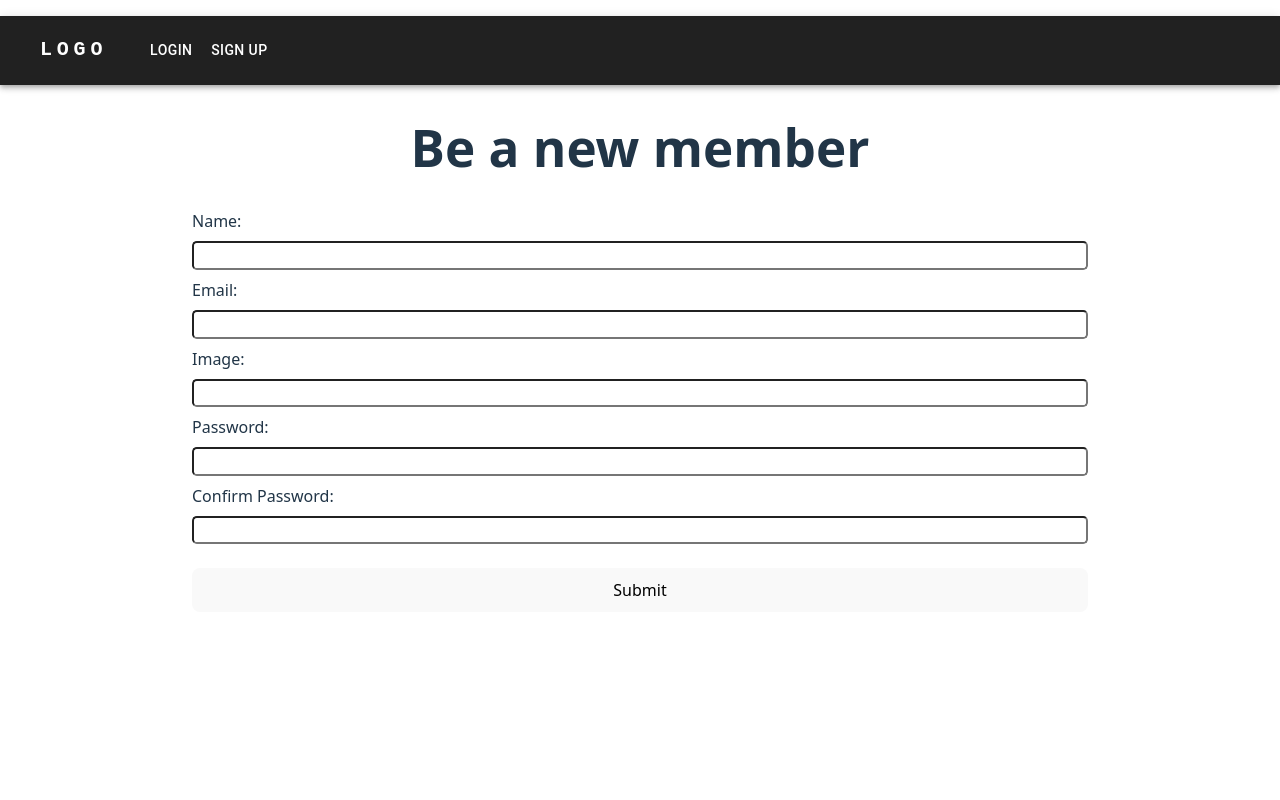
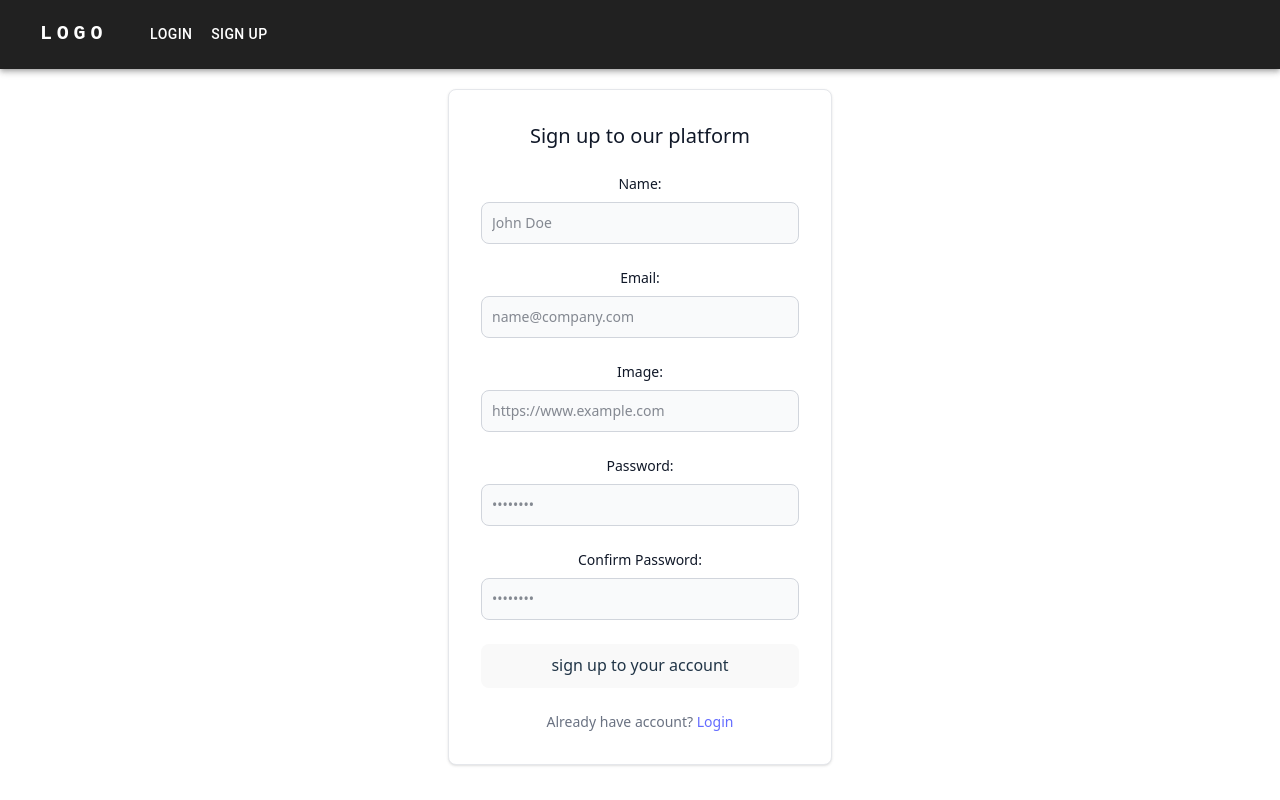
Before and after one commit to HodaRoushdy/authenticated_blog_dashboard, a React (Vite) app: page /signup in a window 1280 px wide. Built offline with nearby package versions, Linux system fonts and the light colour scheme; some icons are missing.

Commit message:
add tailwind css and update login and signup ui

```diff
--- a/package.json
+++ b/package.json
@@ -16,6 +16,7 @@
     "@mui/icons-material": "^7.1.0",
     "@mui/material": "^7.1.0",
     "@reduxjs/toolkit": "^2.7.0",
+    "@tailwindcss/vite": "^4.1.6",
     "@tanstack/react-query": "^5.75.2",
     "antd": "^5.25.1",
     "buffer": "^6.0.3",
@@ -27,6 +28,7 @@
     "react-redux": "^9.2.0",
     "react-router-dom": "^7.5.3",
     "react-toastify": "^11.0.5",
+    "tailwindcss": "^4.1.6",
     "yup": "^1.6.1"
   },
   "devDependencies": {
--- a/src/App.css
+++ b/src/App.css
@@ -1,7 +1,6 @@
 #root {
   max-width: 1280px;
   margin: 0 auto;
-  padding: 1rem 0rem;
   text-align: center;
   overflow-x: hidden;
 }
--- a/src/App.jsx
+++ b/src/App.jsx
@@ -1,8 +1,6 @@
 import { QueryClient, QueryClientProvider } from "@tanstack/react-query";
 import { createBrowserRouter, Link, RouterProvider } from "react-router-dom";
 import { ToastContainer } from "react-toastify";
-import "react-toastify/dist/ReactToastify.css";
-import "./App.css";
 import ProtectedRoutes from "./components/ProtectedRoute";
 import AddBlog from "./pages/blogs/addBlog/AddBlog";
 import Blogs from "./pages/blogs/Blogs";
@@ -14,7 +12,8 @@ import Navbar from "./components/Navbar/Navbar";
 import { useSelector } from "react-redux";
 import Logout from "./pages/logout/logout";
 import BlogDetails from "./pages/blogs/blogDetails/BlogDetails";
-
+import "react-toastify/dist/ReactToastify.css";
+import "./App.css";
 
 function App() {
   const queryClient = new QueryClient();
--- a/src/components/Navbar/Navbar.jsx
+++ b/src/components/Navbar/Navbar.jsx
@@ -150,8 +150,8 @@ const Navbar = () => {
                   sx={{
                     p: 0,
                     overflow: "hidden",
-                    width: "4rem",
-                    height: "4rem",
+                    width: "3rem",
+                    height: "3rem",
                     display: "flex",
                     margin: "auto",
                   }}
--- a/src/index.css
+++ b/src/index.css
@@ -1,3 +1,4 @@
+@import "tailwindcss";
 :root {
   font-family: system-ui, Avenir, Helvetica, Arial, sans-serif;
   line-height: 1.5;
@@ -46,14 +47,13 @@ button {
 button:hover {
   background-color: #1a1a1a !important;
   color: white;
-
 }
 button:focus,
 button:focus-visible {
   outline: 4px auto -webkit-focus-ring-color;
 }
 @media only screen and (max-width: 570px) {
-  button{
+  button {
     padding: 0.3em 0.6em;
   }
 }
@@ -70,4 +70,3 @@ button:focus-visible {
     background-color: #f9f9f9;
   }
 }
-683px
--- a/src/pages/blogs/blogs.module.css
+++ b/src/pages/blogs/blogs.module.css
@@ -25,7 +25,7 @@
   align-items: center;
   border: 1px solid transparent;
   border-radius: 1rem;
-  box-shadow: 5px 5px #8888885b;
+  box-shadow: 5px 5px #88888817;
   padding: 0.5rem;
   margin: 0.5rem;
   gap: 0.5rem;
--- a/src/pages/login/Login.jsx
+++ b/src/pages/login/Login.jsx
@@ -16,34 +16,39 @@ const Login = () => {
     navigate("/blogs");
   };
   return (
-    <>
-      <h1>Login to your account</h1>
-      <Formik
+    <div className="flex justify-center p-5">
+            <Formik
         initialValues={initialValues}
         validationSchema={loginValidationSchema}
         onSubmit={(values) => {
           handleSubmit(values);
         }}
       >
-        {({ isSubmitting }) => (
-          <Form className="my_form">
-            <div className="input_group">
-              <label htmlFor="email">Email:</label>
-              <Field name="email" type="email" />
-              <ErrorMessage name="email" component="span" />
+         {({ isSubmitting }) => (
+          <Form className="w-1/2 flex justify-center">
+            <div class="w-full max-w-sm p-4 bg-white border border-gray-200 rounded-lg shadow-sm sm:p-6 md:p-8 dark:bg-gray-800 dark:border-gray-700">
+                <div class="space-y-6" action="#">
+                    <h5 class="text-xl font-medium text-gray-900 dark:text-white ">Sign in to our platform</h5>
+                    <div>
+                        <label for="email" class="block mb-2 text-sm font-medium text-gray-900 dark:text-white">Email:</label>
+                        <Field name="email" type="email"  className="bg-gray-50 border border-gray-300 text-gray-900 text-sm rounded-lg focus:ring-blue-500 focus:border-blue-500 block w-full p-2.5 dark:bg-gray-600 dark:border-gray-500 dark:placeholder-gray-400 dark:text-white" placeholder="name@company.com"  />
+                        <ErrorMessage className="flex text-red-400	text-left" name="email" component="span" />
+                    </div>
+                    <div>
+                        <label for="password" class="block mb-2 text-sm font-medium text-gray-900 dark:text-white">Password: </label>
+                        <Field name="password" type="password" className="bg-gray-50 border border-gray-300 text-gray-900 text-sm rounded-lg focus:ring-blue-500 focus:border-blue-500 block w-full p-2.5 dark:bg-gray-600 dark:border-gray-500 dark:placeholder-gray-400 dark:text-white" placeholder="••••••••"  />
+                        <ErrorMessage name="password" className="flex text-red-400 text-left" component="span" />
+                    </div>
+                    <button type="submit" class="w-full focus:ring-4 focus:outline-none focus:ring-blue-300 font-medium rounded-lg text-sm px-5 py-2.5 text-center dark:bg-blue-600 dark:hover:bg-blue-700 dark:focus:ring-blue-800">Login to your account</button>
+                    <div class="text-sm font-medium text-gray-500 dark:text-gray-300">
+                        Not registered? <a href="/signup" class="text-blue-700 hover:underline dark:text-blue-500">Create account</a>
+                    </div>
+                </div>
             </div>
-            <div className="input_group">
-              <label htmlFor="password">Password:</label>
-              <Field name="password" type="password" />
-              <ErrorMessage name="password" component="span" />
-            </div>
-            <button type="submit" disabled={isSubmitting}>
-              Submit
-            </button>
-          </Form>
-        )}
+            </Form>
+            )}
       </Formik>
-    </>
+    </div>
   );
 };
 
--- a/src/pages/sign_up/SignUp.jsx
+++ b/src/pages/sign_up/SignUp.jsx
@@ -22,7 +22,7 @@ const SignUp = () => {
 	};
 	return (
 		<>
-			<h1>Be a new member</h1>
+				<div className="flex justify-center p-5">
 				<Formik
 				initialValues={initialValues}
 				validationSchema={signUpValidationSchema}
@@ -30,70 +30,45 @@ const SignUp = () => {
 					handleSubmit(values);
 				}}>
 					 {({ isSubmitting }) => (
-					<Form className="my_form">
-						<div className="input_group">
-							<label htmlFor="name">Name:</label>
-							<Field
-								name="name"
-								type="string"
-							/>
-							<ErrorMessage
-								name="name"
-								component="span"
-							/>
+					  <Form className="w-1/2 flex justify-center">
+						<div class="w-full max-w-sm p-4 bg-white border border-gray-200 rounded-lg shadow-sm sm:p-6 md:p-8 dark:bg-gray-800 dark:border-gray-700">
+							<div class="space-y-6" action="#">
+								<h5 class="text-xl font-medium text-gray-900 dark:text-white ">Sign up to our platform</h5>
+								<div>
+									<label for="name" class="block mb-2 text-sm font-medium text-gray-900 dark:text-white">Name:</label>
+									<Field name="name" type="string"  className="bg-gray-50 border border-gray-300 text-gray-900 text-sm rounded-lg focus:ring-blue-500 focus:border-blue-500 block w-full p-2.5 dark:bg-gray-600 dark:border-gray-500 dark:placeholder-gray-400 dark:text-white" placeholder="John Doe"   />
+									<ErrorMessage className="text-red-400" name="name" component="span" />
 								</div>
-						<div className="input_group">
-							<label htmlFor="email">Email:</label>
-							<Field
-								name="email"
-								type="email"
-							/>
-							<ErrorMessage
-								name="email"
-								component="span"
-							/>
+								<div>
+									<label for="email" class="block mb-2 text-sm font-medium text-gray-900 dark:text-white">Email:</label>
+									<Field name="email" type="email"  className="bg-gray-50 border border-gray-300 text-gray-900 text-sm rounded-lg focus:ring-blue-500 focus:border-blue-500 block w-full p-2.5 dark:bg-gray-600 dark:border-gray-500 dark:placeholder-gray-400 dark:text-white" placeholder="name@company.com"   />
+									<ErrorMessage className="text-red-400	" name="email" component="span" />
 								</div>
-						<div className="input_group">
-							<label htmlFor="image">Image:</label>
-							<Field
-								name="image"
-								type="string"
-							/>
-							<ErrorMessage
-								name="image"
-								component="span"
-							/>
+								<div>
+									<label for="image" class="block mb-2 text-sm font-medium text-gray-900 dark:text-white">Image:</label>
+									<Field name="image" type="string"  className="bg-gray-50 border border-gray-300 text-gray-900 text-sm rounded-lg focus:ring-blue-500 focus:border-blue-500 block w-full p-2.5 dark:bg-gray-600 dark:border-gray-500 dark:placeholder-gray-400 dark:text-white" placeholder="https://www.example.com"   />
+									<ErrorMessage className="text-red-400" name="name" component="span" />
 								</div>
-						<div className="input_group">
-							<label htmlFor="password">Password:</label>
-							<Field
-								name="password"
-								type="password"
-							/>
-							<ErrorMessage
-								name="password"
-								component="span"
-							/>
+								<div>
+									<label for="password" class="block mb-2 text-sm font-medium text-gray-900 dark:text-white">Password: </label>
+									<Field name="password" type="password" className="bg-gray-50 border border-gray-300 text-gray-900 text-sm rounded-lg focus:ring-blue-500 focus:border-blue-500 block w-full p-2.5 dark:bg-gray-600 dark:border-gray-500 dark:placeholder-gray-400 dark:text-white" placeholder="••••••••"   />
+									<ErrorMessage name="password" className="text-red-400" component="span" />
 								</div>
-						<div className="input_group">
-							<label htmlFor="confirmPassword">Confirm Password:</label>
-							<Field
-								name="confirmPassword"
-								type="password"
-							/>
-							<ErrorMessage
-								name="confirmPassword"
-								component="span"
-							/>
+								<div>
+									<label for="confirmPassword" class="block mb-2 text-sm font-medium text-gray-900 dark:text-white">Confirm Password: </label>
+									<Field name="password" type="password" className="bg-gray-50 border border-gray-300 text-gray-900 text-sm rounded-lg focus:ring-blue-500 focus:border-blue-500 block w-full p-2.5 dark:bg-gray-600 dark:border-gray-500 dark:placeholder-gray-400 dark:text-white" placeholder="••••••••"   />
+									<ErrorMessage name="password" className="text-red-400" component="span" />
 								</div>
-						<button
-							type="submit"
-							disabled={isSubmitting}>
-							Submit
-						</button>
+								<button type="submit" class="w-full focus:ring-4 focus:outline-none focus:ring-blue-300 font-medium rounded-lg text-sm px-5 py-2.5 text-center dark:bg-blue-600 dark:hover:bg-blue-700 dark:focus:ring-blue-800">sign up to your account</button>
+								<div class="text-sm font-medium text-gray-500 dark:text-gray-300">
+									Already have account? <a href="/signup" class="text-blue-700 hover:underline dark:text-blue-500">Login</a>
+								</div>
+							</div>
+						</div>
 						</Form>
 						)}
 				  </Formik>
+				</div>
 		</>
 	);
 };
--- a/src/utils/validation.js
+++ b/src/utils/validation.js
@@ -21,7 +21,7 @@ export const loginValidationSchema = Yup.object().shape({
 export const signUpValidationSchema = Yup.object().shape({
 	name: Yup.string("Invalid name, enter characters only").required(
 		"Please enter your name"
-	),
+	).min(3, "Name should be at least 3 characters"),
 	email: Yup.string()
 		.email("Invalid email address")
 		.required("Please enter email address")
--- a/vite.config.js
+++ b/vite.config.js
@@ -1,9 +1,10 @@
 import { defineConfig } from 'vite'
 import react from '@vitejs/plugin-react'
+import tailwindcss from '@tailwindcss/vite'
 
 // https://vite.dev/config/
 export default defineConfig({
-  plugins: [react()],
+  plugins: [react(),tailwindcss()],
   resolve:{
     alias:{
       buffer:'buffer',
```
Also changed, not shown: 1 other file (tests, documents, lock files or other folders). Lines whose indentation alone changed are shown as unchanged.
